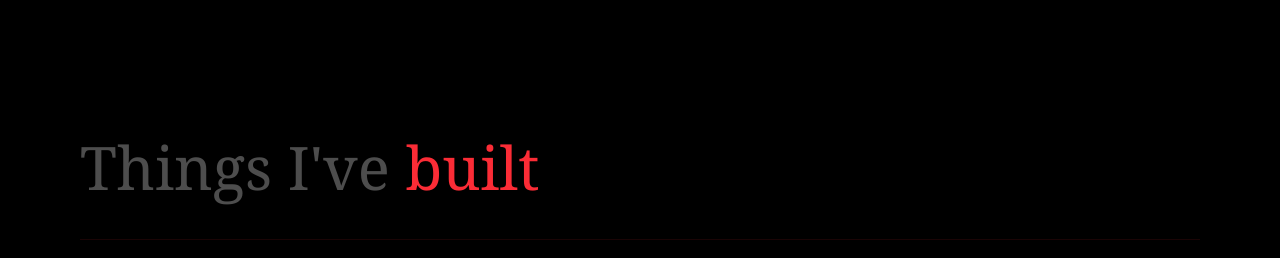
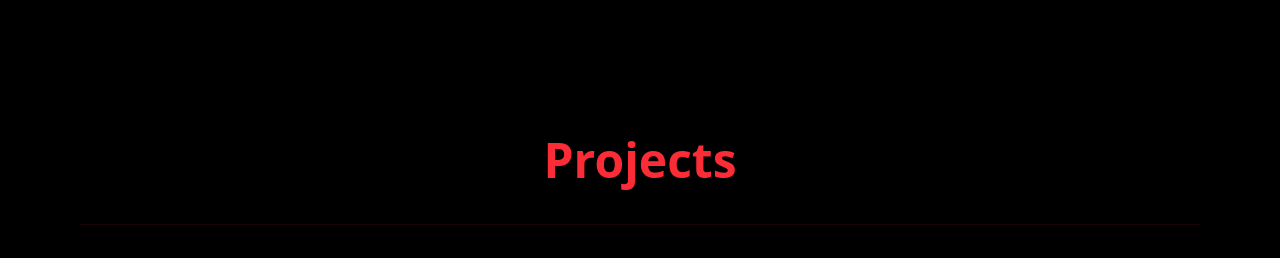
Before and after one commit to shaun099/Portfolio, a Next.js app: page / in a window 1280 px wide. Shown: the part 1640-1898 px from the top of the page. Built offline with nearby package versions, Linux system fonts and the light colour scheme.

Commit message:
projects title updated

```diff
--- a/src/components/projects.tsx
+++ b/src/components/projects.tsx
@@ -229,14 +229,14 @@ export default function ProjectsPage() {
 
   return (
     <>
-      <main id="Projects" className="min-h-screen scroll-mt-20 bg-black flex flex-col">
+      <main
+        id="Projects"
+        className="min-h-screen scroll-mt-20 bg-black flex flex-col"
+      >
         <section className="flex-1 px-4 sm:px-8 md:px-12 lg:px-20 py-14 sm:py-16 md:py-20">
           <div className="max-w-7xl mx-auto flex flex-col gap-8 sm:gap-10">
-            <div className="flex flex-col gap-2.5">
-              <h1 className="font-serif text-4xl sm:text-5xl lg:text-6xl font-normal leading-[1.05] text-white/30">
-                Things I&apos;ve{" "}
-                <em className="not-italic text-red-500">built</em>
-              </h1>
+            <div className="flex flex-col gap-4 items-center justify-center">
+              <h1 className="text-5xl font-bold text-red-500">Projects</h1>
             </div>
 
             <div className="h-px bg-red-500/10" />
```
